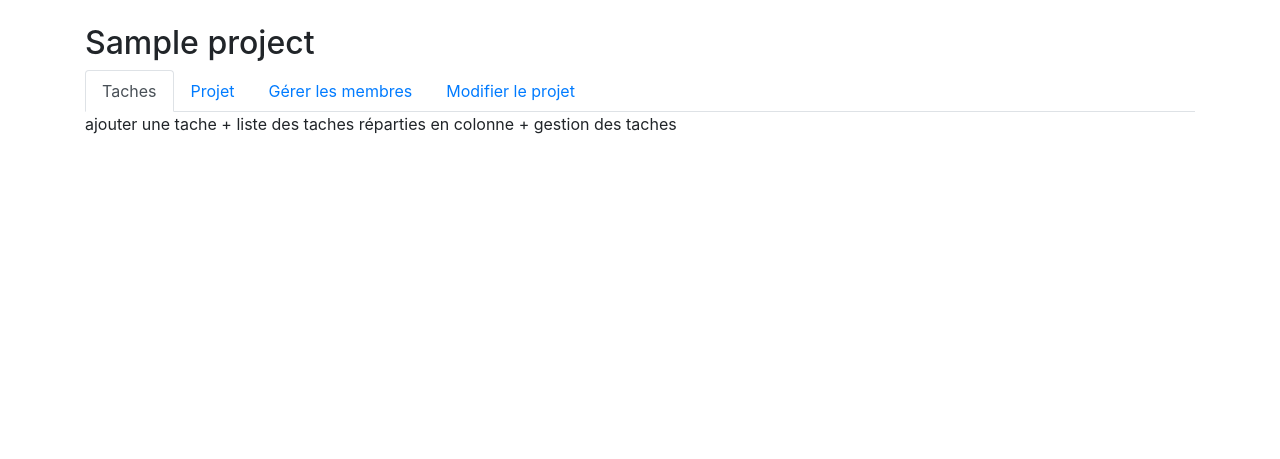
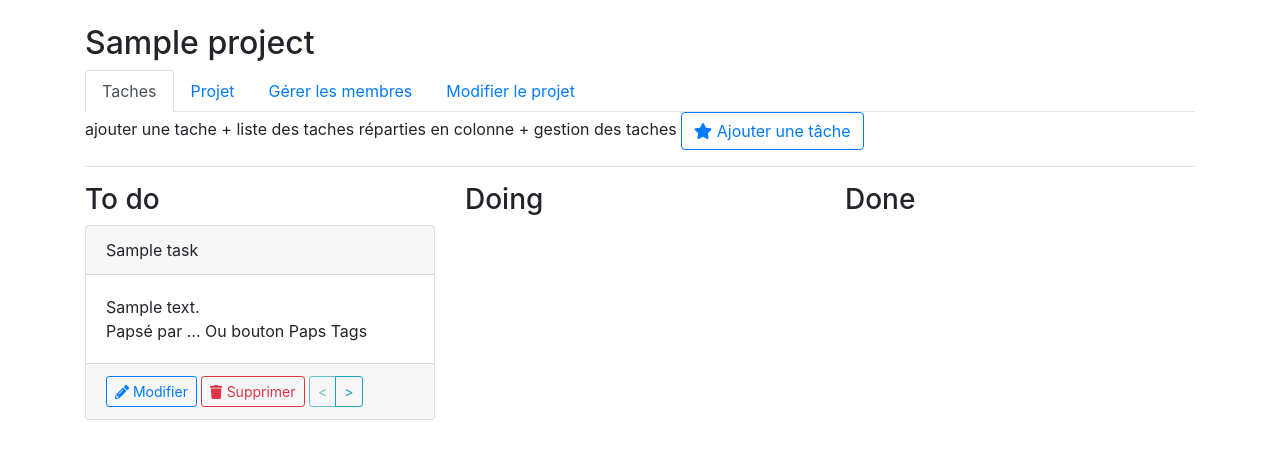
Before and after one commit to nanoy42/yogo, a Django app: page /projects/project/1 in a window 1280 px wide. Shown: the part 56-515 px from the top of the page. Run offline with Django 3.2, Linux system fonts and the light colour scheme; a user stored in the database is signed in; tables that the repository leaves empty hold one stand-in row (values such as "Sample post"); parts of the project's set-up code (start-up, migrations or seed data) failed here and were passed over; some libraries are stand-ins or nearby versions.

Commit message:
Page projet

```diff
--- a/projects/forms.py
+++ b/projects/forms.py
@@ -1,5 +1,5 @@
 from django import forms
-from .models import Project, Tag
+from .models import Project, Tag, Task
 from django.contrib.auth.models import User
 
 
@@ -29,3 +29,15 @@ class TagForm(forms.ModelForm):
             'name': 'Nom du tag',
             'color': 'Couleur',
         }
+
+class TaskForm(forms.ModelForm):
+    class Meta:
+        model = Task
+        exclude = ('project',)
+        labels = {
+            'title': 'Titre',
+            'userAssigned': 'Qui dit paps ?',
+            'status': 'Statut',
+            'prerequisites': 'Prérequis',
+            'active': 'Actif'
+        }
--- a/projects/templates/projects/project.html
+++ b/projects/templates/projects/project.html
@@ -19,6 +19,52 @@
 </ul>
 <div id="div_tasks" style="display:block">
 ajouter une tache + liste des taches réparties en colonne + gestion des taches
+<a class="btn btn-outline-primary" href="{% url 'projects:newTask' project.pk %}"><i class="fa fa-star"></i> Ajouter une tâche</a>
+	<hr>
+	<div class="row">
+		<div class="col">
+			<h3>To do</h3>
+			{% for task in todo %}
+		<div class="card">
+			<div class="card-header">
+				{{task.title}}
+			</div>
+			<div class="card-body">
+				<p class="card-text">{{task.description}}</p>
+				Papsé par ... Ou bouton Paps
+				Tags
+			</div>
+			<div class="card-footer">
+				<a href="#" class="btn btn-outline-primary btn-sm"><i class="fa fa-pencil-alt"></i> Modifier</a> <a href="#" class="btn btn-outline-danger btn-sm"><i class="fa fa-trash"></i> Supprimer</a> <div class="btn-group" role="group"><a href="#" class="btn btn-outline-info btn-sm disabled"><</a><a href="{% url 'projects:changeTaskStatus' task.pk 'doing' %}" class="btn btn-outline-info btn-sm">></a></div>
+			</div>
+		</div>
+		{% endfor %}
+		</div>
+		<div class="col">
+			<h3>Doing</h3>
+			{% for task in doing %}
+	<div class="card">
+			<div class="card-header">
+				{{task.title}}
+			</div>
+			<div class="card-body">
+				<p class="card-text">{{task.description}}</p>
+				Papsé par ... Ou bouton Paps
+				Tags
+			</div>
+			<div class="card-footer">
+				<a href="#" class="btn btn-outline-primary btn-sm"><i class="fa fa-pencil-alt"></i> Modifier</a> <a href="#" class="btn btn-outline-danger btn-sm"><i class="fa fa-trash"></i> Supprimer</a> <div class="btn-group" role="group"><a href="{% url 'projects:changeTaskStatus' task.pk 'todo' %}" class="btn btn-outline-info btn-sm"><</a><a href="{% url 'projects:changeTaskStatus' task.pk 'done' %}" class="btn btn-outline-info btn-sm">></a></div>
+			</div>
+		</div>
+		{% endfor %}
+	</div>
+	<div class="col">
+		<h3>Done</h3>
+		{% for task in done %}
+
+		{% endfor %}
+	</div>
+</div>
 </div>
 <div id="div_project" style="display:none">
 <table class="table table-striped">
@@ -43,13 +89,13 @@ ajouter une tache + liste des taches réparties en colonne + gestion des taches
 		<td>Nombre de tâches</td>
 		<td>{{project.task_set.count}}</td>
 		<td>Nombre de tâches To Do</td>
-		<td>{{todo}}</td>
+		<td>{{todo.count}}</td>
 	</tr>
 	<tr>
 		<td>Nombre de tâches Doing</td>
-		<td>{{doing}}</td>
+		<td>{{doing.count}}</td>
 		<td>Nombre de tâches Done</td>
-		<td>{{done}}</td>
+		<td>{{done.count}}</td>
   </tbody>
 </table>
 </div>
--- a/projects/urls.py
+++ b/projects/urls.py
@@ -14,5 +14,7 @@ urlpatterns = [
     path('manageTags', views.manageTags, name="manageTags"),
     path('newTag', views.newTag, name="newTag"),
     path('editTag/<int:tagId>', views.editTag, name="editTag"),
-    path('deleteTag/<int:tagId>', views.deleteTag, name="deleteTag")
+    path('deleteTag/<int:tagId>', views.deleteTag, name="deleteTag"),
+    path('newTask/<int:projectId>', views.newTask, name="newTask"),
+    path('changeTaskStatus/<int:taskId>/<str:newStatus>', views.changeTaskStatus, name="changeTaskStatus"),
 ]
--- a/projects/views.py
+++ b/projects/views.py
@@ -1,18 +1,21 @@
 from django.shortcuts import render, redirect
 from django.urls import reverse
 from .models import Task, Project, Tag
-from .forms import ProjectForm, addMemberForm, TagForm
+from .forms import ProjectForm, addMemberForm, TagForm, TaskForm
 from django.contrib import messages
 from django.contrib.auth.models import User
+from django.contrib.auth.decorators import login_required
 # Create your views here.
 
 
+@login_required
 def myprojects(request):
     projects = request.user.membered_projects.all()
     active = 2
     return render(request, 'projects/myprojects.html', {'projects': projects, 'active': active})
 
 
+@login_required
 def mytasks(request):
     active = 3
     todo_tasks = Task.objects.filter(
@@ -24,6 +27,7 @@ def mytasks(request):
     return render(request, 'projects/mytasks.html', {'active': active, 'todo': todo_tasks, 'doing': doing_tasks, 'done': done_tasks})
 
 
+@login_required
 def newProject(request):
     active = 2
     form = ProjectForm(request.POST or None)
@@ -36,11 +40,12 @@ def newProject(request):
     return render(request, 'form.html', {'form': form, 'active': active, 'title': "Nouveau projet", 'bouton': 'Créer le projet', 'icon': 'star'})
 
 
+@login_required
 def project(request, id):
     project = Project.objects.get(pk=id)
-    count_task_todo = project.task_set.filter(status=Task.State.TODO).count()
-    count_task_doing = project.task_set.filter(status=Task.State.DOING).count()
-    count_task_done = project.task_set.filter(status=Task.State.DONE).count()
+    task_todo = project.task_set.filter(status=Task.State.TODO)
+    task_doing = project.task_set.filter(status=Task.State.DOING)
+    task_done = project.task_set.filter(status=Task.State.DONE)
     taken_tasks = []
     for user in project.users.all():
         taken_tasks.append(project.task_set.filter(userAssigned=user).count())
@@ -57,9 +62,10 @@ def project(request, id):
         projectForm.save()
         messages.success(request, 'Le projet a bien été modifié')
         return redirect(reverse('projects:project', kwargs={'id':id}))
-    return render(request, 'projects/project.html', {'active': 2, 'project': project, 'todo': count_task_todo, 'doing': count_task_doing, 'done': count_task_done, 'taken_tasks': taken_tasks, 'addMemberForm': memberForm, 'projectForm': projectForm})
+    return render(request, 'projects/project.html', {'active': 2, 'project': project, 'todo': task_todo, 'doing': task_doing, 'done': task_done, 'taken_tasks': taken_tasks, 'addMemberForm': memberForm, 'projectForm': projectForm})
 
 
+@login_required
 def deleteUserFromProject(request, user_id, project_id):
     project = Project.objects.get(pk=project_id)
     user = User.objects.get(pk=user_id)
@@ -71,11 +77,13 @@ def deleteUserFromProject(request, user_id, project_id):
     return redirect(reverse('projects:project', kwargs={'id': project_id}))
 
 
+@login_required
 def manageProjects(request):
     projects = Project.objects.all()
     return render(request, 'projects/manageProjects.html', {'projects': projects})
 
 
+@login_required
 def changeState(request, projectId):
     try:
         project = Project.objects.get(pk=projectId)
@@ -90,6 +98,7 @@ def changeState(request, projectId):
     return redirect(request.META.get('HTTP_REFERER', '/'))
 
 
+@login_required
 def deleteProject(request, projectId, nextUrl):
     try:
         project = Project.objects.get(pk=projectId)
@@ -101,11 +110,13 @@ def deleteProject(request, projectId, nextUrl):
     return redirect(nextUrl)
 
 
+@login_required
 def manageTags(request):
     tags = Tag.objects.all()
     return render(request, 'projects/manageTags.html', {'tags': tags})
 
 
+@login_required
 def newTag(request):
     form = TagForm(request.POST or None)
     if(form.is_valid()):
@@ -115,6 +126,7 @@ def newTag(request):
     return render(request, 'form.html', {'form': form, 'title': 'Nouveau tag', 'bouton': 'Créer le tag', 'icon': 'star'})
 
 
+@login_required
 def editTag(request, tagId):
     try:
         tag = Tag.objects.get(pk=tagId)
@@ -129,6 +141,7 @@ def editTag(request, tagId):
     return render(request, 'form.html', {'form': form, 'title': 'Modification du tag ' + tag.name, 'bouton': 'Modifier', 'icon': 'pencil-alt'})
 
 
+@login_required
 def deleteTag(request, tagId):
     try:
         tag = Tag.objects.get(pk=tagId)
@@ -138,3 +151,31 @@ def deleteTag(request, tagId):
     tag.delete()
     messages.success(request, "Le tag a bien été supprimé")
     return redirect(reverse('projects:manageTags'))
+
+
+@login_required
+def newTask(request, projectId):
+    active = 2
+    project = Project.objects.get(pk=projectId)
+    form = TaskForm(request.POST or None)
+    if(form.is_valid()):
+        pass
+    return render(request, 'form.html', {'active': active, 'form': form, 'icon': 'star', 'bouton': 'Créer la tâche', 'title': 'Nouvelle tâche de '+project.title})
+
+
+@login_required
+def changeTaskStatus(request, taskId, newStatus):
+    cor = {'todo': Task.State.TODO, 'doing': Task.State.DOING, 'done': Task.State.DONE}
+    try:
+        task = Task.objects.get(pk=taskId)
+    except:
+        messages.error(request, "La tâche n'existe pas")
+        return redirect(reverse('home'))
+    try:
+        task.status = cor[newStatus]
+    except:
+        messages.error(request, "Le status demandé n'existe pas")
+        return redirect(reverse('home'))
+    task.save()
+    messages.success(request, "La tâche est passée en " + newStatus)
+    return redirect(reverse('projects:project', kwargs={'id': task.project.pk}))
--- a/yogo/settings.py
+++ b/yogo/settings.py
@@ -133,6 +133,8 @@ STATIC_URL = '/static/'
 MESSAGE_TAGS = {
     messages.ERROR: 'danger'
 }
+
+LOGIN_URL = 'login'
 ############################## django-auth-ldap ##############################
 if DEBUG:
     import logging, logging.handlers
```
